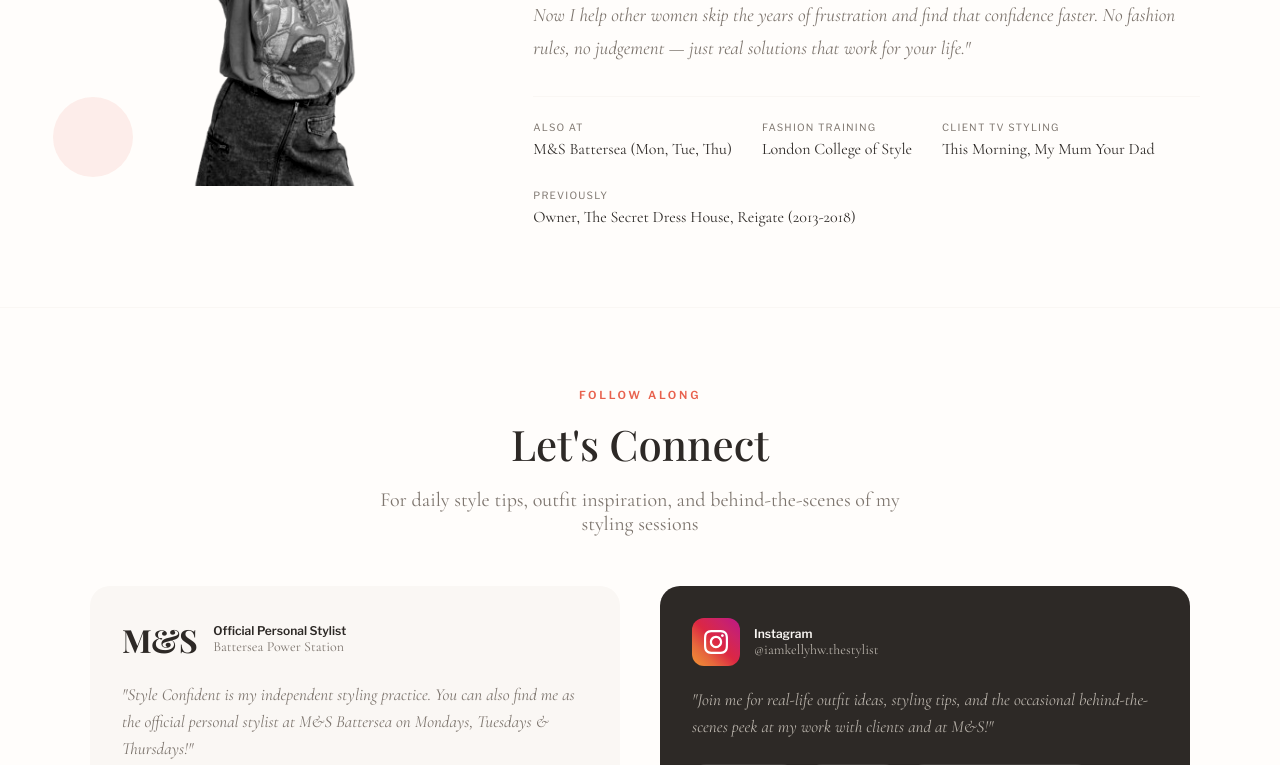
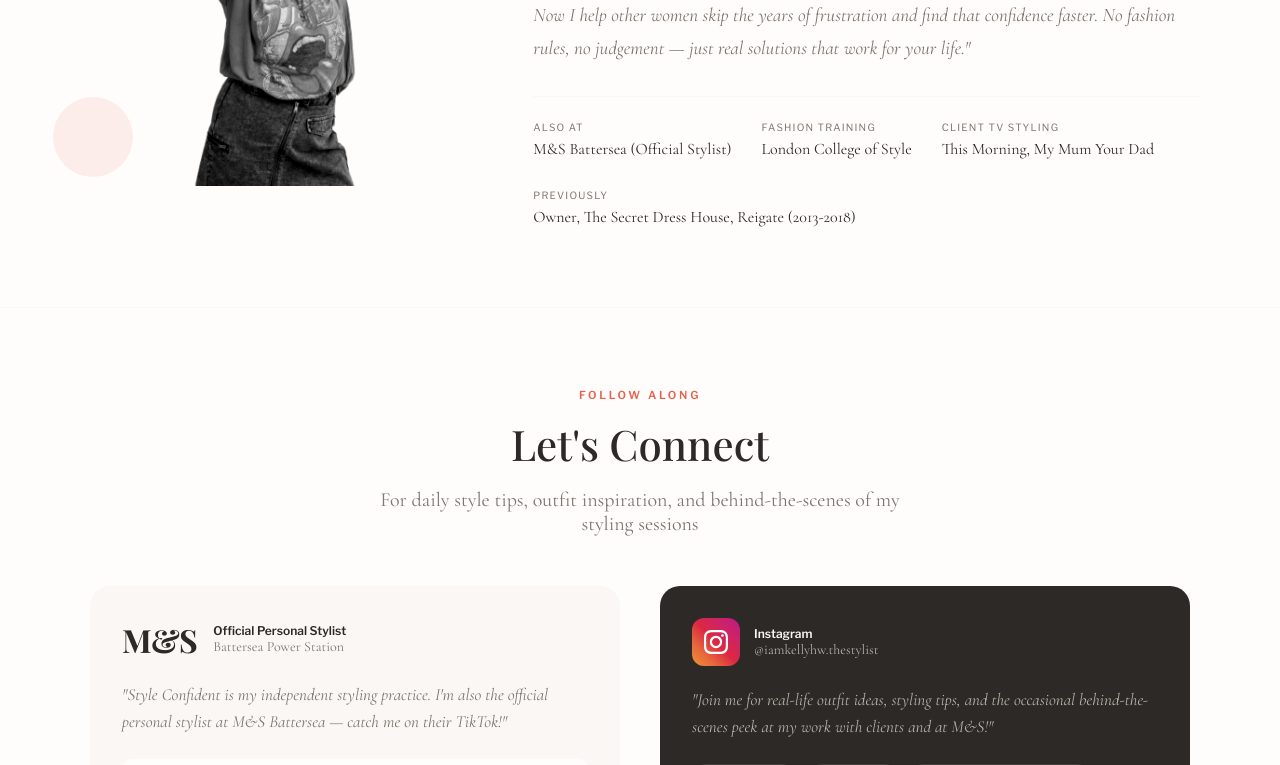
Before and after one commit to mrmonster1000/style_confident, a React (Vite) app: page / in a window 1280 px wide. Shown: the part 1720-2485 px from the top of the page. Built offline with nearby package versions, Linux system fonts and the light colour scheme.

Commit message:
Remove M&S days to focus traffic on Style Confident
Keep M&S Official Stylist for credibility but don't advertise specific days

Co-Authored-By: Claude Opus 4.5 <noreply@anthropic.com>

```diff
--- a/src/StyleConfidentWebsite.jsx
+++ b/src/StyleConfidentWebsite.jsx
@@ -1236,7 +1236,7 @@ const StyleConfidentWebsite = () => {
             alignItems: 'flex-end'
           }}>
             {[
-              { label: 'Also At', value: 'M&S Battersea (Mon, Tue, Thu)' },
+              { label: 'Also At', value: 'M&S Battersea (Official Stylist)' },
               { label: 'Fashion Training', value: 'London College of Style' },
               { label: 'Client TV Styling', value: 'This Morning, My Mum Your Dad' },
               { label: 'Previously', value: 'Owner, The Secret Dress House, Reigate (2013-2018)' }
@@ -1348,7 +1348,7 @@ const StyleConfidentWebsite = () => {
                 lineHeight: '1.6',
                 marginBottom: '24px'
               }}>
-                "Style Confident is my independent styling practice. You can also find me as the official personal stylist at M&S Battersea on Mondays, Tuesdays & Thursdays!"
+                "Style Confident is my independent styling practice. I'm also the official personal stylist at M&S Battersea — catch me on their TikTok!"
               </p>
 
               {/* TikTok Videos */}
```
